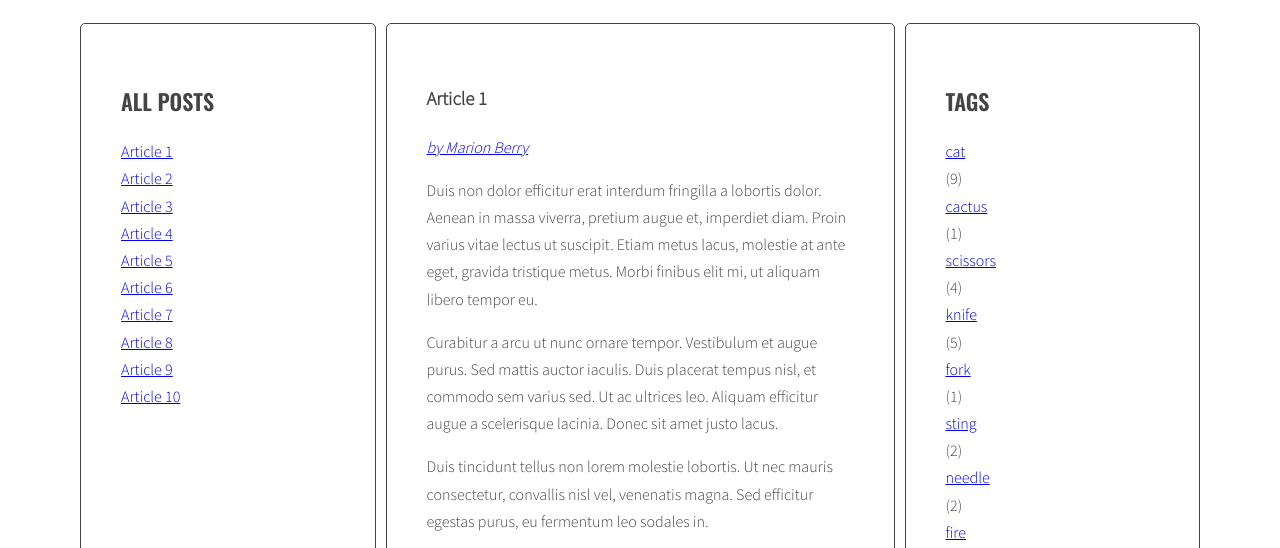
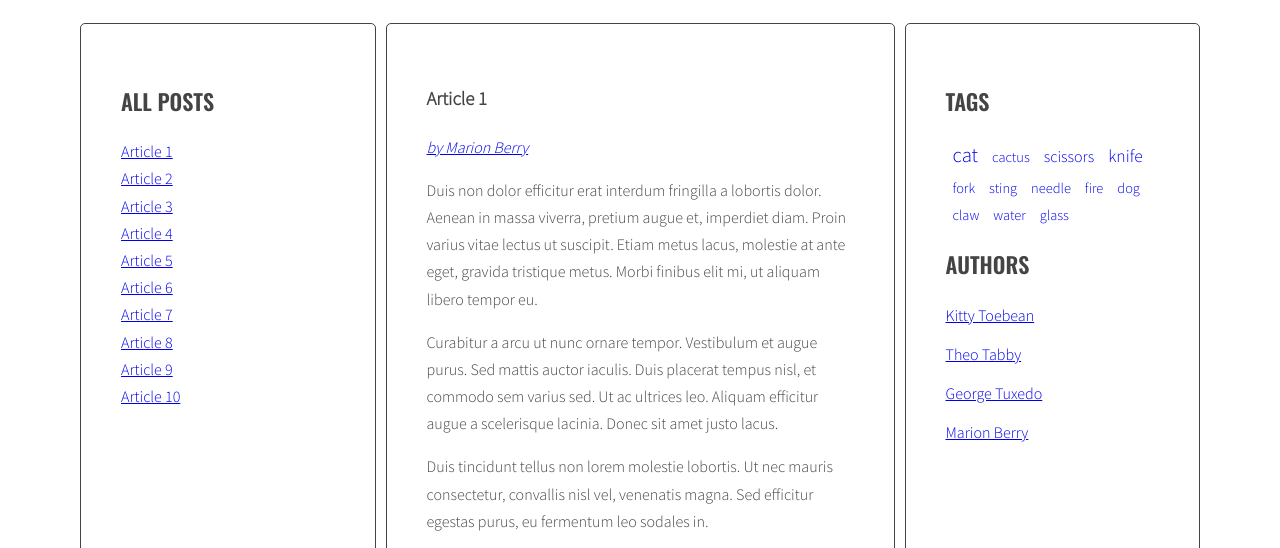
Before and after one commit to Megi76/javascript-blog, a website: page index.html in a window 1280 px wide. Shown: the part 220-768 px from the top of the page. Drawn offline with nearby package versions, Linux system fonts and the light colour scheme.

Commit message:
Add css styles for tags

```diff
--- a/index.html
+++ b/index.html
@@ -178,11 +178,6 @@
                 <aside class="sidebar">
                   <h2 class="section-title">Tags</h2>
                   <ul class="list tags">
-                    <li><a href="#">design</a> <span>(6)</span></li>
-                    <li><a href="#">code</a> <span>(5)</span></li>
-                    <li><a href="#">tutorials</a> <span>(4)</span></li>
-                    <li><a href="#">reviews</a> <span>(4)</span></li>
-                    <li><a href="#">news</a> <span>(6)</span></li>
                   </ul>
                   <h2 class="section-title">Authors</h2>
                   <ul class="list authors">
--- a/js/script.js
+++ b/js/script.js
@@ -119,6 +119,8 @@ function calculateTagClass(count, params){
   const normalizedMax = params.max - params.min;
   const percentage = normalizedCount / normalizedMax;
   const classNumber = Math.floor(percentage * (optCloudClassCount - 1) + 1);
+
+  return optCloudClassPrefix + classNumber;
 }
 
 function generateTags(){
@@ -184,7 +186,7 @@ function generateTags(){
 
     /* [NEW] generate code of a link and add it to allTagsHTML */
 
-    const tagLinkHTML = '<li><a class="' + calculateTagClass(allTags[tag], tagsParams) + '" href="#tag-' + tag + '"><span>' + tag + '</span></a></li>' + '('+ allTags[tag] + ')';
+    const tagLinkHTML = '<li><a class="' + calculateTagClass(allTags[tag], tagsParams) + '" href="#tag-' + tag + '"><span>' + tag + '</span></a></li>';
     console.log('tagLinkHTML:', tagLinkHTML);
 
     allTagsHTML += tagLinkHTML;
--- a/sass/style.scss
+++ b/sass/style.scss
@@ -119,3 +119,34 @@ body {
     margin: 0 10px 0 0;
   }
 }
+
+/* Tags */
+
+.tags li {
+    display: inline-block;
+    padding: 0 7px;
+  }
+
+.tags li a {
+  text-decoration: none;
+}
+
+.tag-size-1 {
+  font-size: 90%;
+}
+
+.tag-size-2 {
+  font-size: 100%;
+}
+
+.tag-size-3 {
+  font-size: 110%;
+}
+
+.tag-size-4 {
+  font-size: 120%;
+}
+
+.tag-size-5 {
+  font-size: 130%;
+}
```
Also changed, not shown: css/style.css, 1 other file.
